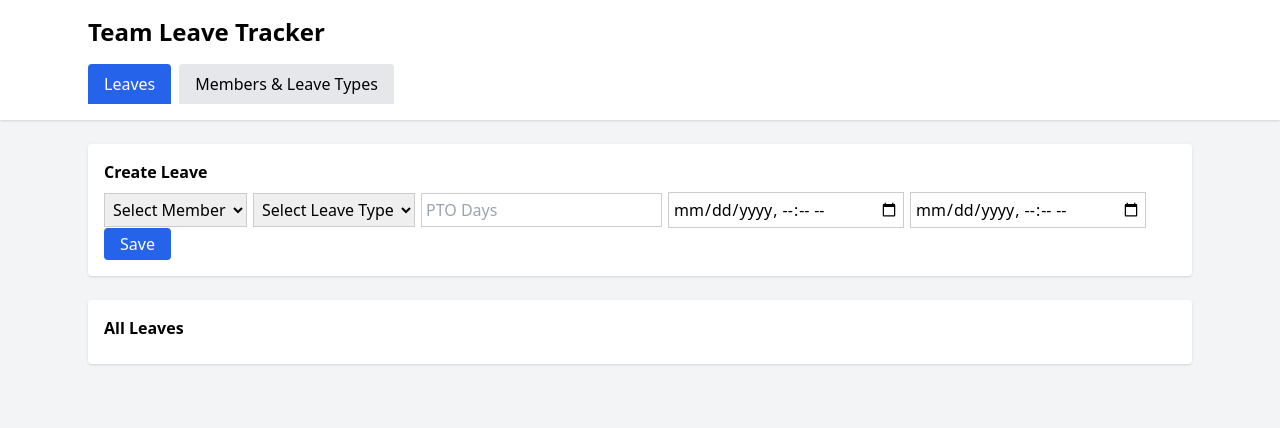
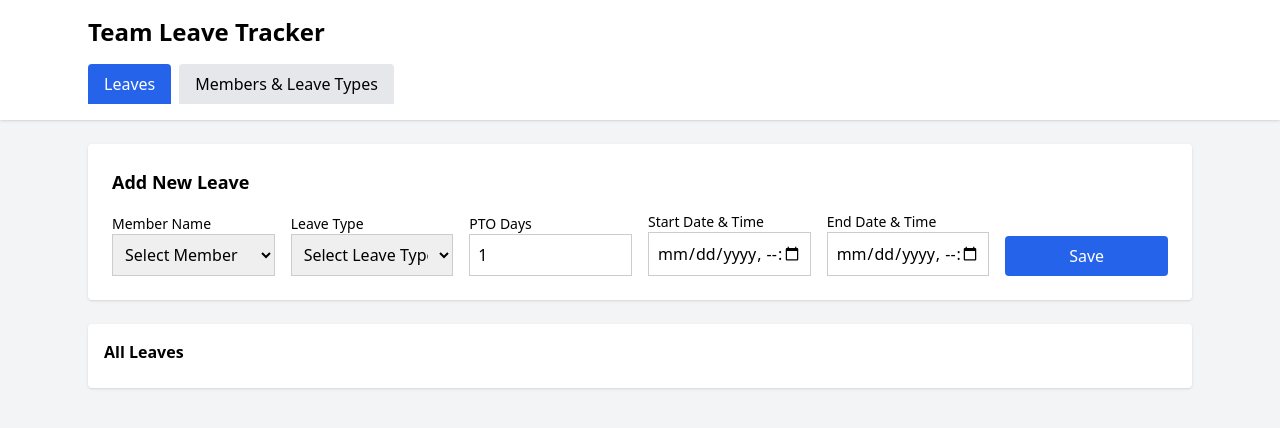
Before and after one commit to pinaki-GH/leave-tracker, a Next.js app: page / in a window 1280 px wide. Shown: the top 428 px of the page. Built offline with nearby package versions, Linux system fonts and the light colour scheme.

Commit message:
Update LeaveForm.tsx

```diff
--- a/components/LeaveForm.tsx
+++ b/components/LeaveForm.tsx
@@ -1,9 +1,14 @@
 "use client";
+
 import { useEffect, useState } from "react";
 import { Leave } from "@/lib/types";
-import { getData, saveData } from "@/lib/storage";
+import { getData } from "@/lib/storage";
 
-export default function LeaveForm() {
+type Props = {
+  onAdd: (leave: Leave) => void;
+};
+
+export default function LeaveForm({ onAdd }: Props) {
   const [members, setMembers] = useState<string[]>([]);
   const [types, setTypes] = useState<string[]>([]);
   const [form, setForm] = useState<Omit<Leave, "id">>({
@@ -19,38 +24,87 @@ export default function LeaveForm() {
     setTypes(getData<any>("leaveTypes").map(t => t.name));
   }, []);
 
-  const submit = () => {
-    const leaves = getData<Leave>("leaves");
-    saveData("leaves", [...leaves, { ...form, id: crypto.randomUUID() }]);
-    alert("Leave added");
+  const save = () => {
+    onAdd({ ...form, id: crypto.randomUUID() });
+    setForm({
+      memberName: "",
+      leaveType: "",
+      ptoDays: 1,
+      startDate: "",
+      endDate: "",
+    });
   };
 
   return (
-    <div className="bg-white p-4 rounded shadow mb-6">
-      <h2 className="font-bold mb-2">Create Leave</h2>
+    <div className="bg-white p-6 rounded shadow mb-6">
+      <h2 className="text-lg font-bold mb-4">Add New Leave</h2>
 
-      <select onChange={e => setForm({ ...form, memberName: e.target.value })}>
-        <option>Select Member</option>
-        {members.map(m => <option key={m}>{m}</option>)}
-      </select>
+      <div className="grid grid-cols-6 gap-4 items-end">
+        <div>
+          <label className="block text-sm font-medium">Member Name</label>
+          <select
+            className="w-full border p-2"
+            value={form.memberName}
+            onChange={e => setForm({ ...form, memberName: e.target.value })}
+          >
+            <option value="">Select Member</option>
+            {members.map(m => (
+              <option key={m}>{m}</option>
+            ))}
+          </select>
+        </div>
 
-      <select onChange={e => setForm({ ...form, leaveType: e.target.value })}>
-        <option>Select Leave Type</option>
-        {types.map(t => <option key={t}>{t}</option>)}
-      </select>
+        <div>
+          <label className="block text-sm font-medium">Leave Type</label>
+          <select
+            className="w-full border p-2"
+            value={form.leaveType}
+            onChange={e => setForm({ ...form, leaveType: e.target.value })}
+          >
+            <option value="">Select Leave Type</option>
+            {types.map(t => (
+              <option key={t}>{t}</option>
+            ))}
+          </select>
+        </div>
 
-      <input type="number" placeholder="PTO Days"
-        onChange={e => setForm({ ...form, ptoDays: +e.target.value })} />
+        <div>
+          <label className="block text-sm font-medium">PTO Days</label>
+          <input
+            type="number"
+            className="w-full border p-2"
+            value={form.ptoDays}
+            onChange={e => setForm({ ...form, ptoDays: +e.target.value })}
+          />
+        </div>
 
-      <input type="datetime-local"
-        onChange={e => setForm({ ...form, startDate: e.target.value })} />
+        <div>
+          <label className="block text-sm font-medium">Start Date & Time</label>
+          <input
+            type="datetime-local"
+            className="w-full border p-2"
+            value={form.startDate}
+            onChange={e => setForm({ ...form, startDate: e.target.value })}
+          />
+        </div>
 
-      <input type="datetime-local"
-        onChange={e => setForm({ ...form, endDate: e.target.value })} />
+        <div>
+          <label className="block text-sm font-medium">End Date & Time</label>
+          <input
+            type="datetime-local"
+            className="w-full border p-2"
+            value={form.endDate}
+            onChange={e => setForm({ ...form, endDate: e.target.value })}
+          />
+        </div>
 
-      <button onClick={submit} className="bg-blue-600 text-white px-4 py-1 rounded">
-        Save
-      </button>
+        <button
+          onClick={save}
+          className="bg-blue-600 text-white px-6 py-2 rounded"
+        >
+          Save
+        </button>
+      </div>
     </div>
   );
 }
```
